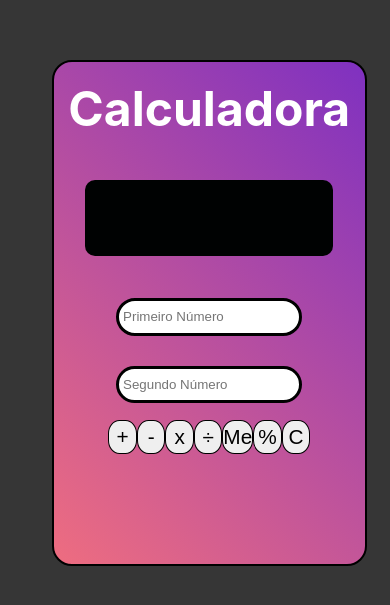
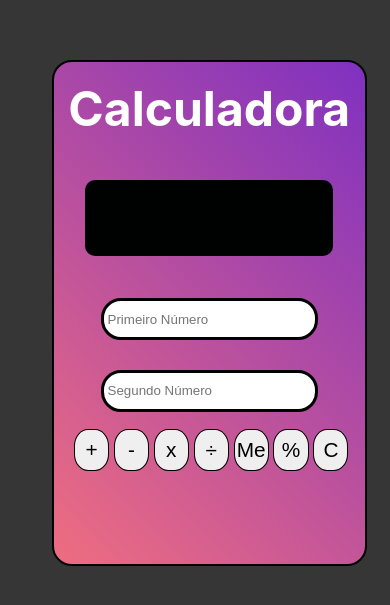
Before and after one commit to whybiel/calculadora, a React (Create React App) app: page / in a window 390 px wide. Shown: the part 109-714 px from the top of the page. Built offline with nearby package versions, Linux system fonts and the light colour scheme.

Commit message:
Alterações no media

```diff
--- a/src/App.css
+++ b/src/App.css
@@ -133,7 +133,33 @@ body{
   display: flex;
   justify-content: space-around;
 }
-@media (max-width:1100px){
+@media (max-width:1100px) {
+  body{
+    display: flex;
+    align-items: center;
+    justify-content: center;
+  }
+  .calc-cont{
+    width:60%;
+  }
+  .tela{
+    width:80%;
+}
+  .calc-cont input{
+    width:70%;
+    height:5vh;
+  }
+  .cont-btn{
+    width:90%;
+  }
+  .calc-cont button{
+    width:9vw;
+    height:5vh;
+    margin-left:1vw;
+  }
+}
+
+@media (max-width:730px){
   .calc-cont{
     width:110%;
   }
@@ -141,13 +167,15 @@ body{
     width:80%;
 }
   .calc-cont input{
-    width:60%;
+    width:70%;
+    height:5vh;
   }
   .cont-btn{
-    width:65%;
+    width:90%;
   }
   .calc-cont button{
-    width:8vw;
-    height:4vh;
+    width:9vw;
+    height:5vh;
+    margin-left:1vw;
   }
 }
```
